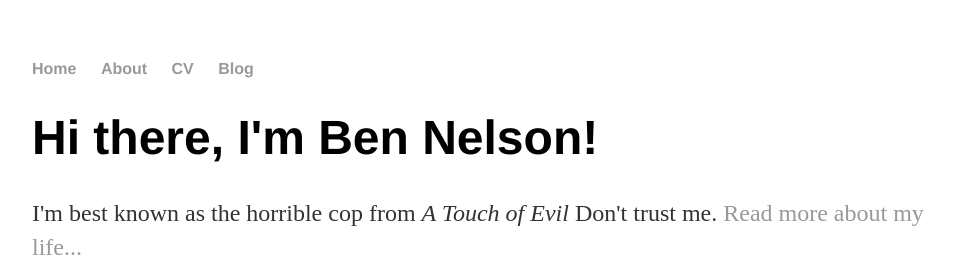
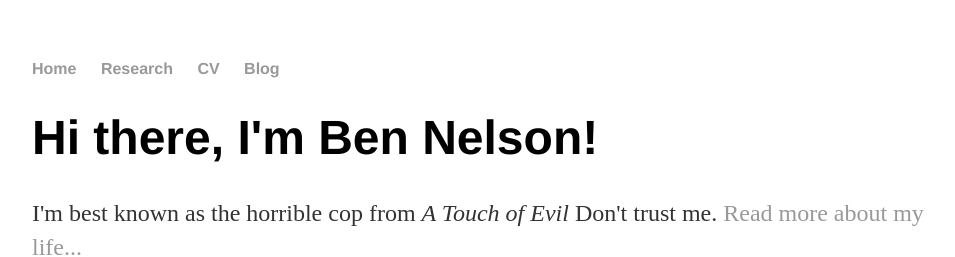
Before and after one commit to benelson/benelson.github.io, a Jekyll site: the page built from index.html, in a window 1280 px wide. Shown: the top 257 px of the page, without its empty margins (160-1115 px from the left). Built offline with Jekyll 4.4.1, drawn with Linux system fonts in a browser that asks for light colours.

Commit message:
Update default.html

```diff
--- a/_layouts/default.html
+++ b/_layouts/default.html
@@ -9,9 +9,9 @@
 			<nav>
 	    		<ul>
 	        		<li><a href="/">Home</a></li>
-		        	<li><a href="/about">About</a></li>
+		        	<li><a href="/research">Research</a></li>
 	        		<li><a href="/cv">CV</a></li>
-	        		<li><a href="/blog">Blog</a></li>
+	        		<li><a href="/">Blog</a></li>
 	    		</ul>
 			</nav>
 			<div class="container">
```
